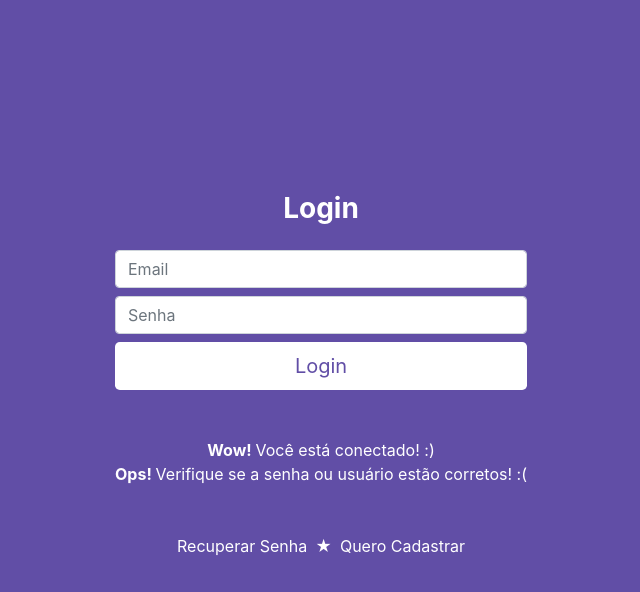
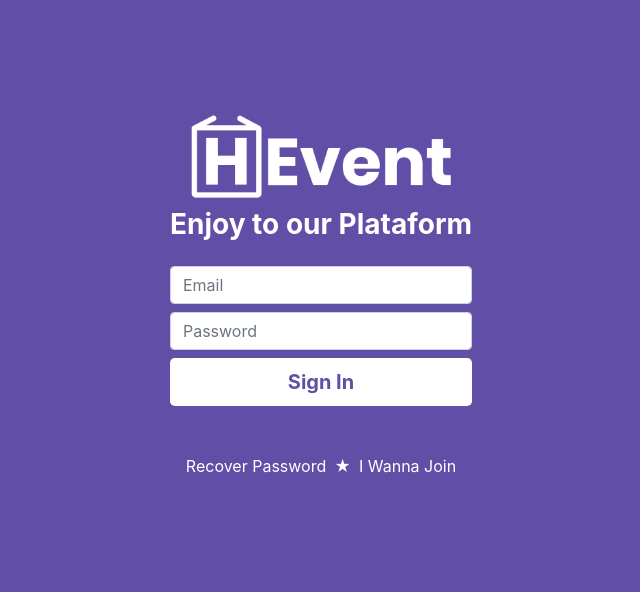
Before and after one commit to hiimlex/homevents, a React (Create React App) app: page / in a window 1280 px wide. Shown: the top 592 px of the page, without its empty margins (319-959 px from the left). Built offline with nearby package versions, Linux system fonts and the light colour scheme.

Commit message:
auth firebase

```diff
--- a/package.json
+++ b/package.json
@@ -6,6 +6,7 @@
     "@testing-library/jest-dom": "^4.2.4",
     "@testing-library/react": "^9.3.2",
     "@testing-library/user-event": "^7.1.2",
+    "firebase": "^7.15.0",
     "react": "^16.13.1",
     "react-dom": "^16.13.1",
     "react-scripts": "3.4.1"
--- /dev/null
+++ b/src/config/firebase.js
@@ -0,0 +1,13 @@
+import firebase from "firebase";
+
+const firebaseConfig = {
+    apiKey: "AIzaSyDap086FfMyYcNLHq4sjSvilK6Ltd4MRWs",
+    authDomain: "homevent-3e0c6.firebaseapp.com",
+    databaseURL: "https://homevent-3e0c6.firebaseio.com",
+    projectId: "homevent-3e0c6",
+    storageBucket: "homevent-3e0c6.appspot.com",
+    messagingSenderId: "738482365401",
+    appId: "1:738482365401:web:304ef3ac798a3ffa712fc8",
+};
+
+export default firebase.initializeApp(firebaseConfig);
--- a/src/views/login/index.css
+++ b/src/views/login/index.css
@@ -9,10 +9,11 @@
 .btn-login {
     background-color: #fff;
     color: #614ea6;
+    transition: 0.2s ease-in;
 }
 
 .btn-login:hover {
-    background-color: #f21667;
+    background-color: #d83e77ee;
     color: #fff;
 }
 
@@ -23,5 +24,5 @@
 }
 
 .opcoes-login a:hover {
-    color: #f21667;
+    color: #d83e77ee;
 }
--- a/src/views/login/index.js
+++ b/src/views/login/index.js
@@ -1,18 +1,49 @@
-import React from "react";
+import React, { useState } from "react";
 
 import "./index.css";
+import logo from "../../assets/logo.png";
+
+import firebase from "../../config/firebase";
+import "firebase/auth";
 
 function Login() {
+    const [email, setEmail] = useState();
+    const [password, setPassword] = useState();
+    const [msg, setMsg] = useState();
+
+    function SignIn() {
+        firebase
+            .auth()
+            .signInWithEmailAndPassword(email, password)
+            .then(() => {
+                setMsg("Y");
+            })
+            .catch(() => {
+                setMsg("N");
+            });
+    }
+
     return (
         <div className="login-content d-flex align-itens-center">
             <form className="form-signin mx-auto">
+                <div className="d-flex align-itens-center justify-content-center">
+                    <img
+                        src={logo}
+                        className="img-fluid"
+                        alt="logo"
+                        style={{ width: 280, marginBottom: 0, marginTop: -80 }}
+                    />
+                </div>
                 <div className="text-center mb-4">
                     <h1 className="h3 mb-3 font-weight-bold text-white">
-                        Login
+                        Enjoy to our Plataform
                     </h1>
                 </div>
 
                 <input
+                    onChange={(e) => {
+                        setEmail(e.target.value);
+                    }}
                     type="email"
                     id="inputEmail"
                     className="form-control my-2"
@@ -20,37 +51,44 @@ function Login() {
                 />
 
                 <input
+                    onChange={(e) => {
+                        setPassword(e.target.value);
+                    }}
                     type="password"
                     id="inputPassword"
                     className="form-control my-2"
-                    placeholder="Senha"
+                    placeholder="Password"
                 />
 
                 <button
-                    className="btn btn-lg btn-login btn-block"
-                    type="submit"
+                    className="btn btn-lg btn-login btn-block font-weight-bold"
+                    type="button"
+                    onClick={SignIn}
                 >
-                    Login
+                    Sign In
                 </button>
 
                 <div className="msg-login text-white text-center my-5">
-                    <span>
-                        <strong>Wow! </strong>Você está conectado! :)
-                    </span>
-                    <br />
-                    <span>
-                        <strong>Ops! </strong>Verifique se a senha ou usuário
-                        estão corretos! :(
-                    </span>
+                    {msg === "Y" && (
+                        <span>
+                            <strong>Wow! </strong>You are connected! :)
+                        </span>
+                    )}
+                    {msg === "N" && (
+                        <span>
+                            <strong>Ops! </strong>Something wrong with your
+                            email or password! :(
+                        </span>
+                    )}
                 </div>
 
                 <div className="opcoes-login mt-5 text-center">
                     <a href="#" className="mx-2">
-                        Recuperar Senha
+                        Recover Password
                     </a>
                     <span className="text-white">&#9733;</span>
                     <a href="#" className="mx-2">
-                        Quero Cadastrar
+                        I Wanna Join
                     </a>
                 </div>
             </form>
```
Also changed, not shown: src/assets/logo.png (added), 1 other file (tests, documents, lock files or other folders).
